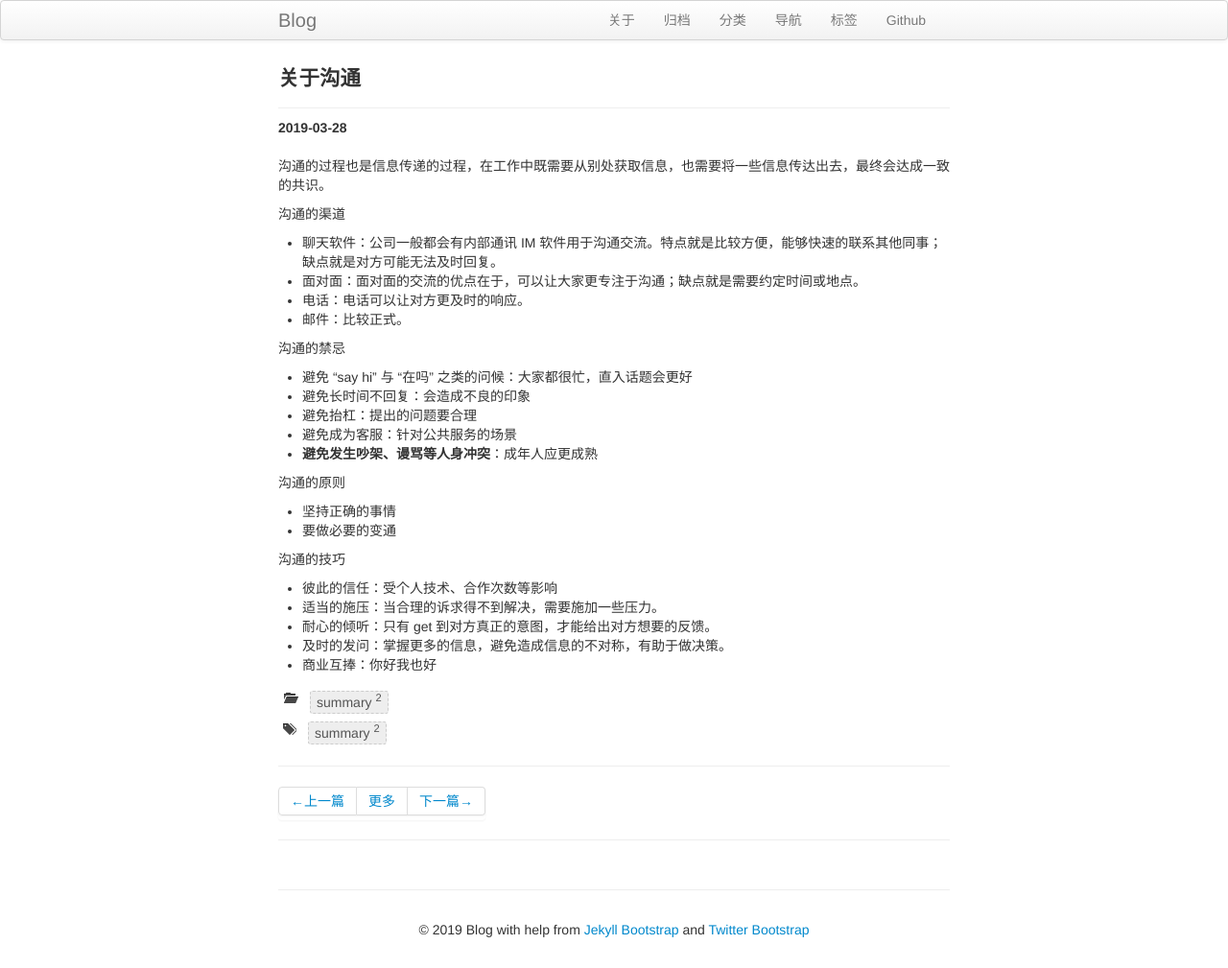
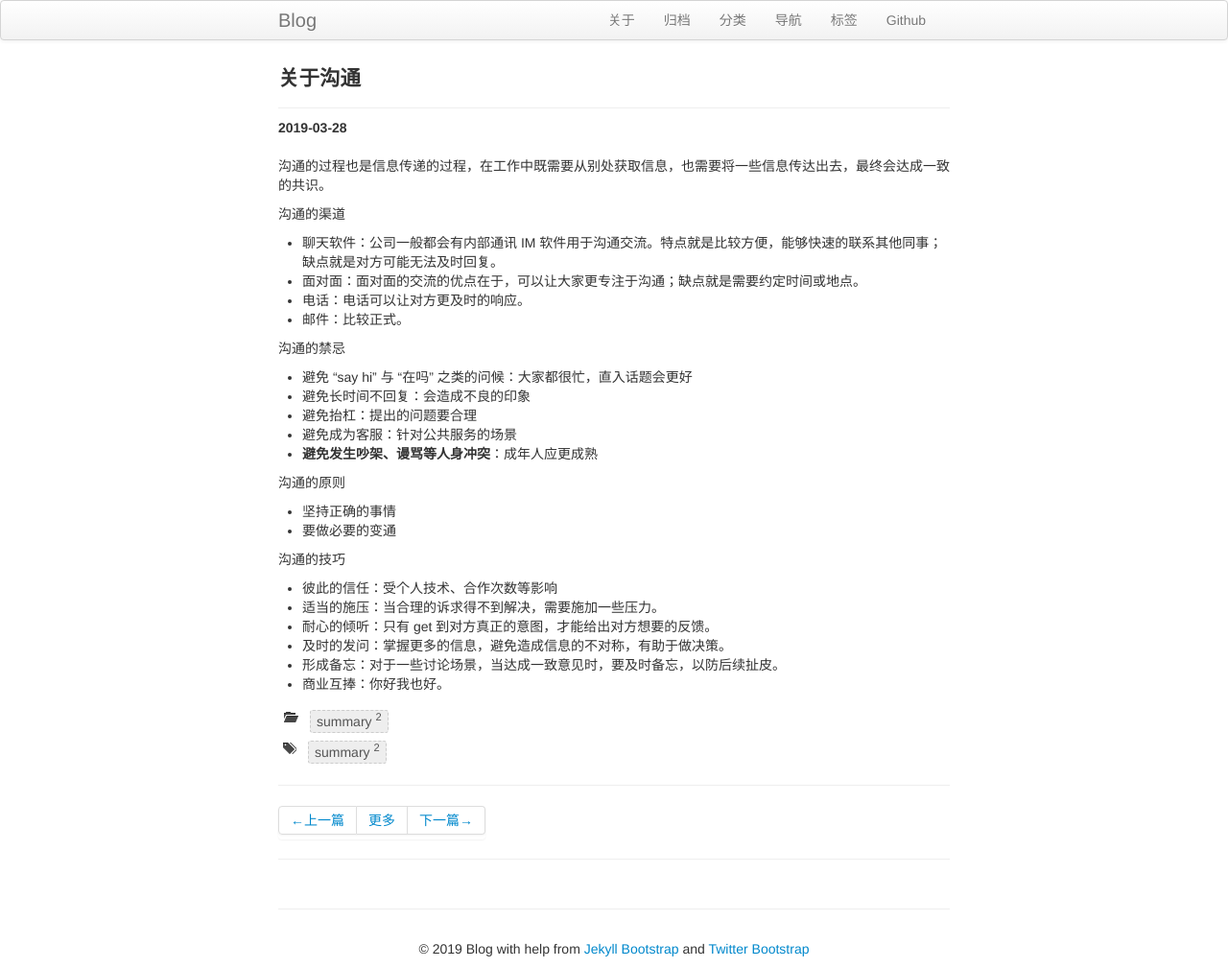
Before and after one commit to i12n/i12n.github.io, a Jekyll site: the page built from _posts/2019-03-28-communication-tips.md, in a window 1280 px wide. Shown: the whole page at 96% size. Built offline with Jekyll 4.4.1, drawn with Linux system fonts in a browser that asks for light colours.

Commit message:
fix: communication-tips

```diff
--- a/_posts/2019-03-28-communication-tips.md
+++ b/_posts/2019-03-28-communication-tips.md
@@ -37,4 +37,5 @@ tags: [ summary ]
 - 适当的施压：当合理的诉求得不到解决，需要施加一些压力。
 - 耐心的倾听：只有 get 到对方真正的意图，才能给出对方想要的反馈。
 - 及时的发问：掌握更多的信息，避免造成信息的不对称，有助于做决策。
-- 商业互捧：你好我也好
+- 形成备忘：对于一些讨论场景，当达成一致意见时，要及时备忘，以防后续扯皮。
+- 商业互捧：你好我也好。
```
